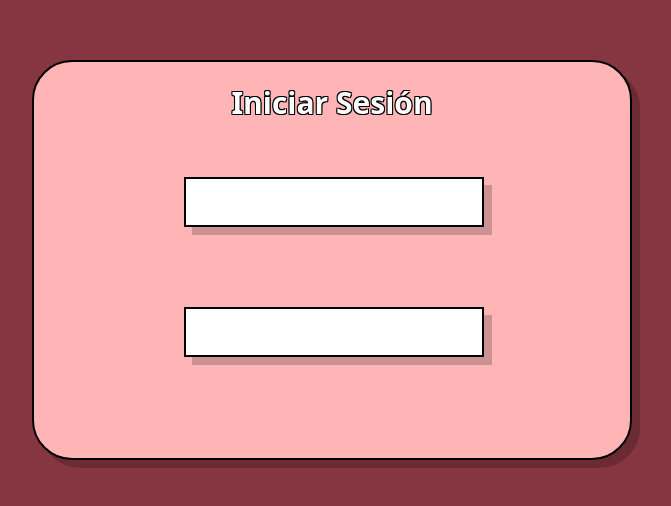
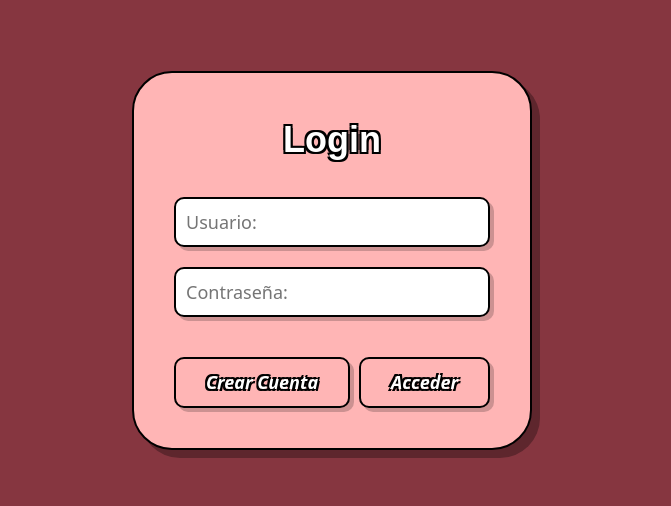
Before and after one commit to stivenrata11/Sistema_Estudios_Generales, a plain HTML site: page Frontend/public/index.html in a window 1280 px wide. Shown: the part 140-646 px from the top of the page, without its empty margins (308-979 px from the left). Drawn offline with nearby package versions, Linux system fonts and the light colour scheme.

Commit message:
agreger nuevos estilos

```diff
--- a/Frontend/public/css/styles.css
+++ b/Frontend/public/css/styles.css
@@ -9,64 +9,86 @@ body {
     background-color: #863640;
 }
 
-/* Cuadro rosa */
+/* Contenedor principal */
 .box {
-    width: 600px;
-    height: 400px;
-    margin-left: auto;
-    margin-right: auto;
+    width: 400px;
+    height: auto;
+    padding: 40px;
     background-color: #FFB5B5;
     border-radius: 40px;
     border: 2px solid black;
-    box-shadow: 8px 8px 0px rgba(0, 0, 0, 0.2);
-}
-/* contenedor para la letra "Iniciar Sesion"*/
-.contenedor {
-    position: relative;
-    width: 50%;
-    height: 40px;
+    box-shadow: 8px 8px 0px rgba(0, 0, 0, 0.3);
 }
 
+/* Contenedor del título */
+.contenedor {
+    text-align: center;
+    margin-bottom: 30px;
+}
+
+/* Estilo del título "Login" */
 .texto {
-    position: relative;
-    top: 100%;
-    left: 100%;
-    transform: translate(-50%, -50%);
     color: white;
     text-shadow:
-        -1px -1px 0 #000,
-         1px -1px 0 #000,
-        -1px  1px 0 #000,
-         1px  1px 0 #000; /* Sombra para crear el borde */
-    font-size: 30px;
+        -2px -2px 0 #000,
+        2px -2px 0 #000,
+        -2px 2px 0 #000,
+        2px 2px 0 #000;
+    font-size: 36px;
     font-weight: bold;
-    text-align: center;
+    font-family: Arial, sans-serif;
 }
 
-/* Cuadro Usuario */
-.box1 {
-    /*Tamaño del cuadro*/
-    width: 300px;
-    height: 50px;
-    /*Posicion del cuadro*/
-    margin-left: 150px;
-    margin-top: 70px;
-    /*color del cuadro*/
-    background-color: #ffffff;
-    border: 2px solid black;
-    box-shadow: 8px 8px 0px rgba(0, 0, 0, 0.2);
+/* Contenedor de inputs */
+.input-container {
+    margin: 20px 0;
 }
 
-/* Cuadro Contraseña */
-.box2 {
-    /*Tamaño del cuadro*/
-    width: 300px;
+/* Estilos de los campos de entrada */
+.input-box {
+    width: 100%;
     height: 50px;
-    /*Posicion del cuadro*/
-    margin-left: 150px;
-    margin-top: 80px;
-    /*color del cuadro*/
-    background-color: #ffffff;
+    background-color: white;
     border: 2px solid black;
-    box-shadow: 8px 8px 0px rgba(0, 0, 0, 0.2);
+    border-radius: 10px;
+    box-shadow: 4px 4px 0px rgba(0, 0, 0, 0.2);
+    padding: 10px;
+    font-size: 18px;
+    color: #666;
+    box-sizing: border-box;
 }
+
+/* Contenedor de botones */
+.button-container {
+    display: flex;
+    justify-content: space-between;
+    margin-top: 40px;
+}
+
+/* Estilos de los botones */
+.button {
+    background-color: #FFB5B5;
+    padding: 10px 30px;
+    border: 2px solid black;
+    border-radius: 10px;
+    box-shadow: 4px 4px 0px rgba(0, 0, 0, 0.2);
+    font-size: 18px;
+    font-weight: bold;
+    color: rgb(255, 255, 255);
+    text-shadow:
+        -2px -2px 0 #000,
+        2px -2px 0 #000,
+        -2px 2px 0 #000,
+        2px 2px 0 #000;
+    cursor: pointer;
+    transition: background-color 0.3s ease; /* Transición suave */
+    text-decoration: none;
+    font-style: italic;
+}
+
+/* Efecto hover para los botones */
+.button:hover {
+    background-color: #863640; /* Color de fondo al pasar el cursor */
+    transform: translateY(2px);
+    box-shadow: 2px 2px 0px rgba(0, 0, 0, 0.2);
+}
--- a/Frontend/public/index.html
+++ b/Frontend/public/index.html
@@ -11,13 +11,22 @@
 
     <div class="box">
         <div class="contenedor">
-        <div class="texto">Iniciar Sesión</div>
-        <div class="box1"></div>
-        <div class="box2"></div>
+            <div class="texto">Login</div>
+        </div>
+
+        <div class="input-container">
+            <input type="text" class="input-box" placeholder="Usuario:" />
+        </div>
+
+        <div class="input-container">
+            <input type="password" class="input-box" placeholder="Contraseña:" />
+        </div>
+
+        <div class="button-container">
+            <a href="#" class="button">Crear Cuenta</a>
+            <a href="#" class="button">Acceder</a>
+        </div>
     </div>
-
-
-
 
     <script src="https://cdn.jsdelivr.net/npm/bootstrap@5.3.0/dist/js/bootstrap.bundle.min.js"></script>
     <script src="/js/login.js"></script>
```
